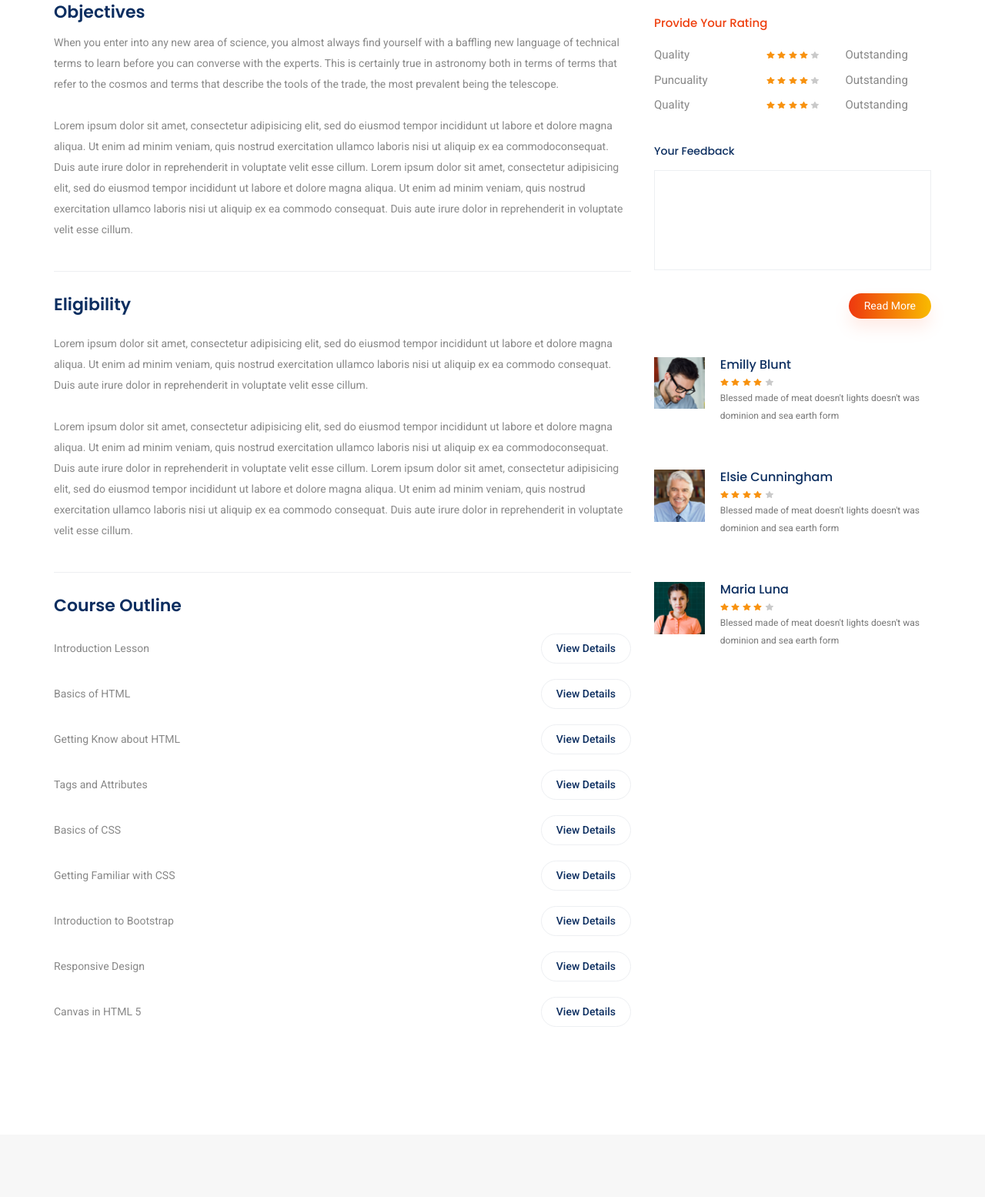
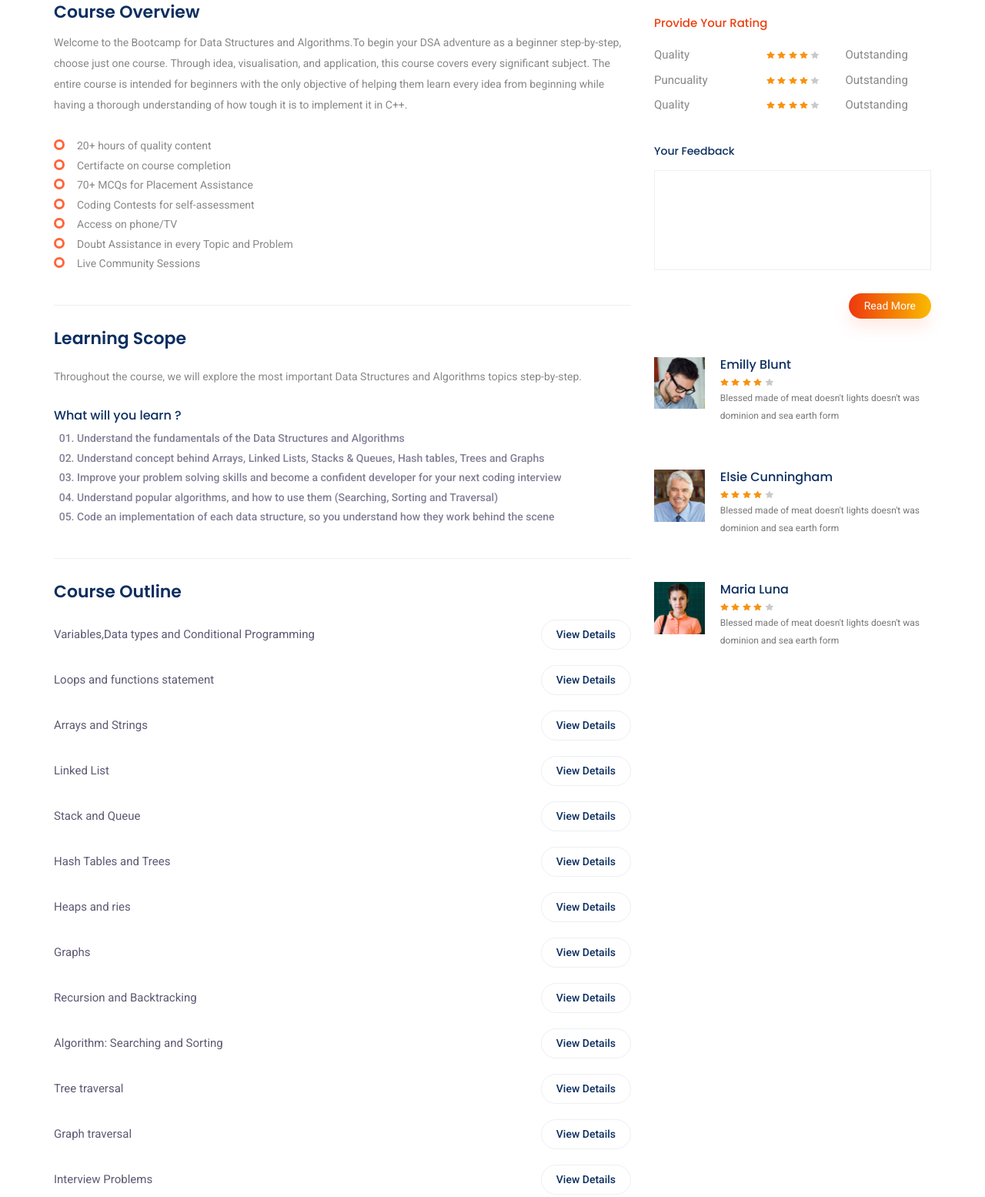
Before and after one commit to vidyaprivatetutors/etrain, a plain HTML site: page dsa_bootcamp.html in a window 1280 px wide. Shown: the part 1093-2648 px from the top of the page at 77% size. Drawn offline with Linux system fonts and the light colour scheme.

Commit message:
Updated every heading here.

```diff
--- a/dsa_bootcamp.html
+++ b/dsa_bootcamp.html
@@ -108,95 +108,171 @@
                         <img class="img-fluid" src="img/dsaimage.png" alt="">
                     </div>
                     <div class="content_wrapper">
-                        <h4 class="title_top">Objectives</h4>
+                        <h4 class="title_top">Course Overview</h4>
                         <div class="content">
-                            When you enter into any new area of science, you almost always find yourself with a
-                            baffling new language of
-                            technical terms to learn before you can converse with the experts. This is certainly
-                            true in astronomy both in
-                            terms of terms that refer to the cosmos and terms that describe the tools of the trade,
-                            the most prevalent
-                            being the telescope.
+                            Welcome to the Bootcamp for Data Structures and Algorithms.To begin your DSA
+                            adventure as a beginner step-by-step, choose just one course. Through idea,
+                             visualisation, and application, this course covers every significant subject.
+                            The entire course is intended for beginners with the only objective of helping
+                             them learn every idea from beginning while having a thorough understanding of
+                              how tough it is to implement it in C++.
                             <br>
                             <br>
-                            Lorem ipsum dolor sit amet, consectetur adipisicing elit, sed do eiusmod tempor
-                            incididunt ut labore et dolore
-                            magna aliqua. Ut enim ad minim veniam, quis nostrud exercitation ullamco laboris nisi
-                            ut aliquip ex ea
-                            commodoconsequat. Duis aute irure dolor in reprehenderit in voluptate velit esse
-                            cillum. Lorem ipsum dolor sit
-                            amet, consectetur adipisicing elit, sed do eiusmod tempor incididunt ut labore et
-                            dolore magna aliqua. Ut enim
-                            ad minim veniam, quis nostrud exercitation ullamco laboris nisi ut aliquip ex ea
-                            commodo consequat. Duis aute
-                            irure dolor in reprehenderit in voluptate velit esse cillum.
+                                <ul class="unordered-list">
+								<li>20+ hours of quality content</li>
+                                <li>Certifacte on course completion</li>
+                                <li>70+ MCQs for Placement Assistance</li>
+                                <li>Coding Contests for self-assessment</li>
+                                <li>Access on phone/TV</li>
+                                <li>Doubt Assistance in every Topic and Problem</li>
+                                <li>Live Community Sessions</li>
+                            </ul>
                         </div>
 
-                        <h4 class="title">Eligibility</h4>
+                        <h4 class="title">Learning Scope</h4>
                         <div class="content">
-                            Lorem ipsum dolor sit amet, consectetur adipisicing elit, sed do eiusmod tempor
-                            incididunt ut labore et dolore
-                            magna aliqua. Ut enim ad minim veniam, quis nostrud exercitation ullamco laboris nisi
-                            ut aliquip ex ea commodo
-                            consequat. Duis aute irure dolor in reprehenderit in voluptate velit esse cillum.
+                            Throughout the course, we will explore the most important Data Structures
+                             and Algorithms topics step-by-step.
                             <br>
                             <br>
-                            Lorem ipsum dolor sit amet, consectetur adipisicing elit, sed do eiusmod tempor
-                            incididunt ut labore et dolore
-                            magna aliqua. Ut enim ad minim veniam, quis nostrud exercitation ullamco laboris nisi
-                            ut aliquip ex ea
-                            commodoconsequat. Duis aute irure dolor in reprehenderit in voluptate velit esse
-                            cillum. Lorem ipsum dolor sit
-                            amet, consectetur adipisicing elit, sed do eiusmod tempor incididunt ut labore et
-                            dolore magna aliqua. Ut enim
-                            ad minim veniam, quis nostrud exercitation ullamco laboris nisi ut aliquip ex ea
-                            commodo consequat. Duis aute
-                            irure dolor in reprehenderit in voluptate velit esse cillum.
+                            <h5 style="color:rgb(12, 46, 96)">What will you learn ?</h5>
+                            <ul class="ordered-list">
+								<li style="color:rgb(132, 126, 149)">Understand the fundamentals of the Data Structures and Algorithms</li>
+                                <li style="color:rgb(132, 126, 149)">Understand concept behind Arrays, Linked Lists, Stacks & Queues, Hash tables, Trees and Graphs</li>
+                                <li style="color:rgb(132, 126, 149)">Improve your problem solving skills and become a confident developer for your next coding interview</li>
+                                <li style="color:rgb(132, 126, 149)">Understand popular algorithms, and how to use them (Searching, Sorting and Traversal)
+                                </li>
+                                <li style="color:rgb(132, 126, 149)">Code an implementation of each data structure, so you understand how they work behind the scene</li>
+
+                            </ul>
                         </div>
 
                         <h4 class="title">Course Outline</h4>
                         <div class="content">
                             <ul class="course_list">
                                 <li class="justify-content-between align-items-center d-flex">
-                                    <p>Introduction Lesson</p>
-                                    <a class="btn_2 text-uppercase" href="#">View Details</a>
+                                    <p style="font-size:15px; color:rgb(95, 88, 115)">Variables,Data types and Conditional Programming</p>
+
+                                    <a class="btn_2 text-uppercase" style="color:rgb(12, 46, 96)" onclick="toggleText('c1')">View Details</a>
+                                    <li><p id="c1" style="display: none;">Know about the background introduction,variables,data types and all conditional cases in the language.</p></li>
                                 </li>
+
+
                                     <li class="justify-content-between align-items-center d-flex">
-                                    <p>Basics of HTML</p>
-                                    <a class="btn_2 text-uppercase" href="#">View Details</a>
+                                        <p style="font-size:15px; color:rgb(95, 88, 115)">Loops and functions statement</p>
+
+                                        <a class="btn_2 text-uppercase" style="color:rgb(12, 46, 96)" onclick="toggleText('c2')">View Details</a>
+                                        <li><p id="c2" style="display: none;">Learn about different types of loops and try implementing them in different types of functions.</p></li>
                                     </li>
+
+
                                     <li class="justify-content-between align-items-center d-flex">
-                                    <p>Getting Know about HTML</p>
-                                    <a class="btn_2 text-uppercase" href="#">View Details</a>
+                                        <p style="font-size:15px; color:rgb(95, 88, 115)">Arrays and Strings</p>
+
+                                        <a class="btn_2 text-uppercase" style="color:rgb(12, 46, 96);" onclick="toggleText('c3')">View Details</a>
+                                        <li><p id="c3" style="display: none;">Learn basics of arrays and strings and try implementing them.</p></li>
                                     </li>
+
+
                                     <li class="justify-content-between align-items-center d-flex">
-                                    <p>Tags and Attributes</p>
-                                    <a class="btn_2 text-uppercase" href="#">View Details</a>
+                                        <p style="font-size:15px; color:rgb(95, 88, 115)">Linked List</p>
+
+                                        <a class="btn_2 text-uppercase" style="color:rgb(12, 46, 96);" onclick="toggleText('c4')">View Details</a>
+                                        <li><p id="c4" style="display: none;">Learn basics of linked list and try implementing them here.</p></li>
                                     </li>
+
+
                                     <li class="justify-content-between align-items-center d-flex">
-                                    <p>Basics of CSS</p>
-                                    <a class="btn_2 text-uppercase" href="#">View Details</a>
+                                        <p style="font-size:15px; color:rgb(95, 88, 115)">Stack and Queue</p>
+
+                                        <a class="btn_2 text-uppercase" style="color:rgb(12, 46, 96)" onclick="toggleText('c5')">View Details</a>
+                                        <li><p id="c5" style="display: none;">Know the basics and implementation of stacks and queues here.</p></li>
                                     </li>
+
+
                                     <li class="justify-content-between align-items-center d-flex">
-                                    <p>Getting Familiar with CSS</p>
-                                    <a class="btn_2 text-uppercase" href="#">View Details</a>
+                                        <p style="font-size:15px; color:rgb(95, 88, 115)">Hash Tables and Trees</p>
+
+                                        <a class="btn_2 text-uppercase" style="color:rgb(12, 46, 96)" onclick="toggleText('c6')">View Details</a>
+                                        <li><p id="c6" style="display: none;">Learn about building hash tables and implementing trees on different questions.</p></li>
                                     </li>
+
+
                                     <li class="justify-content-between align-items-center d-flex">
-                                    <p>Introduction to Bootstrap</p>
-                                    <a class="btn_2 text-uppercase" href="#">View Details</a>
+                                        <p style="font-size:15px; color:rgb(95, 88, 115)">Heaps and ries</p>
+
+                                        <a class="btn_2 text-uppercase" style="color:rgb(12, 46, 96)" onclick="toggleText('c7')">View Details</a>
+                                        <li><p id="c7" style="display: none;">Explore data structures like heaps and tries here.</p></li>
                                     </li>
+
+
                                     <li class="justify-content-between align-items-center d-flex">
-                                    <p>Responsive Design</p>
-                                    <a class="btn_2 text-uppercase" href="#">View Details</a>
+                                        <p style="font-size:15px; color:rgb(95, 88, 115)">Graphs</p>
+
+                                        <a class="btn_2 text-uppercase" style="color:rgb(12, 46, 96)" onclick="toggleText('c8')">View Details</a>
+                                        <li><p id="c8" style="display: none;">Learn about the most significant topic graph here with me.</p></li>
                                     </li>
+
+
                                     <li class="justify-content-between align-items-center d-flex">
-                                    <p>Canvas in HTML 5</p>
-                                    <a class="btn_2 text-uppercase" href="#">View Details</a>
+                                        <p style="font-size:15px; color:rgb(95, 88, 115)">Recursion and Backtracking</p>
+
+                                        <a class="btn_2 text-uppercase" style="color:rgb(12, 46, 96)" onclick="toggleText('c9')">View Details</a>
+                                        <li><p id="c9" style="display: none;">Explore knowledge on recursion and backtracking by learning different algorithms.</p></li>
+                                    </li>
+
+
+                                    <li class="justify-content-between align-items-center d-flex">
+                                        <p style="font-size:15px; color:rgb(95, 88, 115)">Algorithm: Searching and Sorting</p>
+
+                                        <a class="btn_2 text-uppercase" style="color:rgb(12, 46, 96)" onclick="toggleText('c10')">View Details</a>
+                                        <li><p id="c10" style="display: none;">Learn different searching and sorting techniques like bubble sort,quick sort,linear search,binary search etc which will eventually help you in code optimization.</p></li>
+                                    </li>
+
+
+                                    <li class="justify-content-between align-items-center d-flex">
+                                        <p style="font-size:15px; color:rgb(95, 88, 115)">Tree traversal</p>
+
+                                        <a class="btn_2 text-uppercase" style="color:rgb(12, 46, 96)" onclick="toggleText('c11')">View Details</a>
+                                        <li><p id="c11" style="display: none;">Learn techniques like bfs and dfs in this video with me.</p></li>
+                                    </li>
+
+
+                                    <li class="justify-content-between align-items-center d-flex">
+                                        <p style="font-size:15px; color:rgb(95, 88, 115)">Graph traversal</p>
+
+                                        <a class="btn_2 text-uppercase" style="color:rgb(12, 46, 96)" onclick="toggleText('c12')">View Details</a>
+                                        <li><p id="c12" style="display: none;">Learn to implement graphs with me here.</p></li>
+                                    </li>
+
+                                    <li class="justify-content-between align-items-center d-flex">
+                                        <p style="font-size:15px; color:rgb(95, 88, 115)">Interview Problems</p>
+
+                                        <a class="btn_2 text-uppercase" style="color:rgb(12, 46, 96)" onclick="toggleText('c12')">View Details</a>
+                                        <li><p id="c13" style="display: none;">Get your hands dirty by practising the most repeated and significant questions to be asked in interviews like Two Sum,Reverse string, Detect Capital and many more.</p></li>
                                     </li>
                             </ul>
                         </div>
                     </div>
                 </div>
+
+                <script>
+                    function toggleText(divid) {
+                        const cs = ["c1", "c2", "c3", "c4", "c5", "c6", "c7", "c8", "c9", "c10", "c11", "c12","c13"];
+
+                        for (let i = 0; i < cs.length; i++) {
+                            var textt = document.getElementById(cs[i]);
+                            textt.style.display = "none";
+                        }
+
+                        var text = document.getElementById(divid);
+                        if (text.style.display === "none") {
+                          text.style.display = "block";
+                        } else {
+                          text.style.display = "none";
+                        }
+                      }
+                </script>
 
 
                 <div class="col-lg-4 right-contents">
```
Lines whose indentation alone changed are shown as unchanged.
